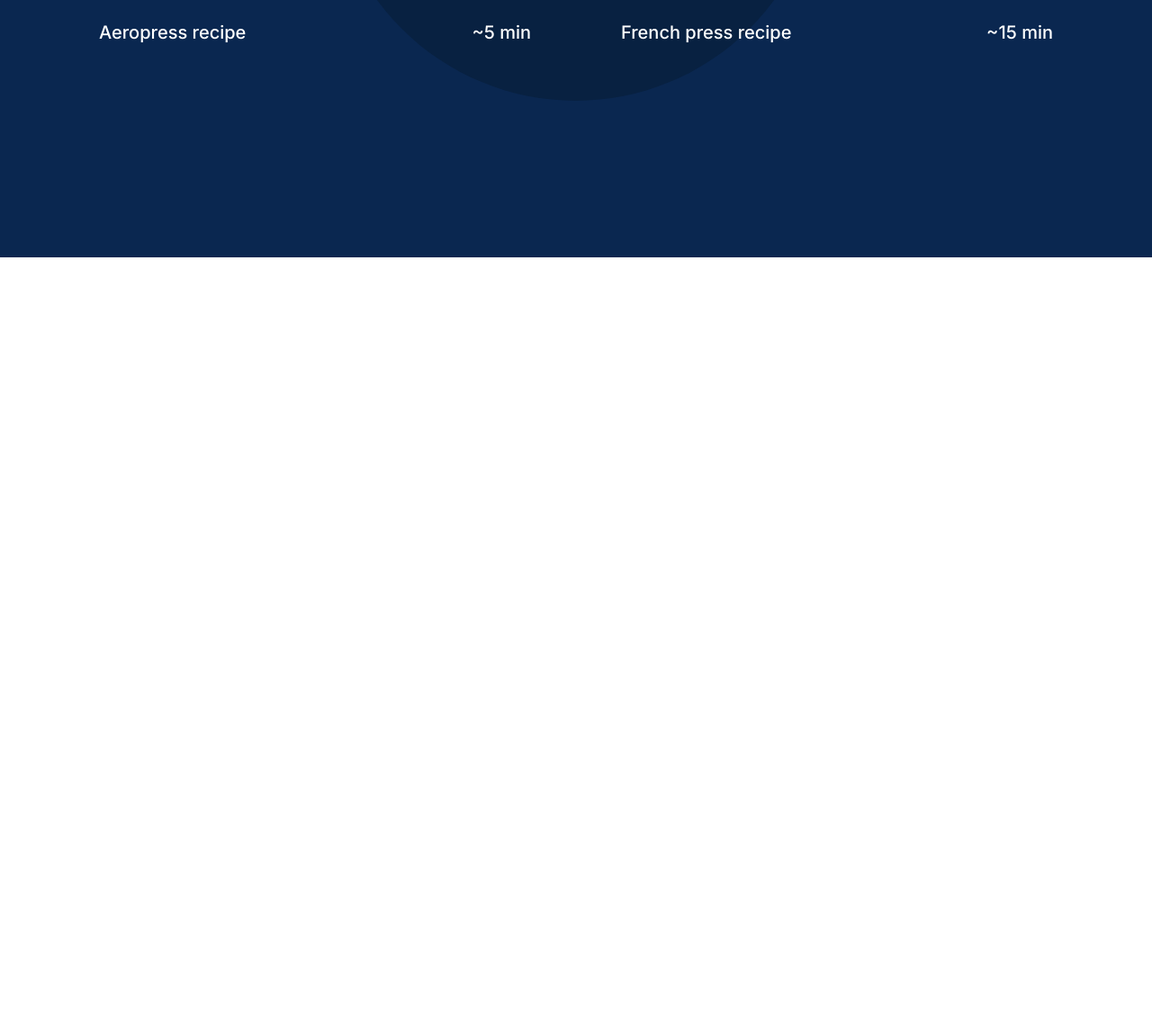
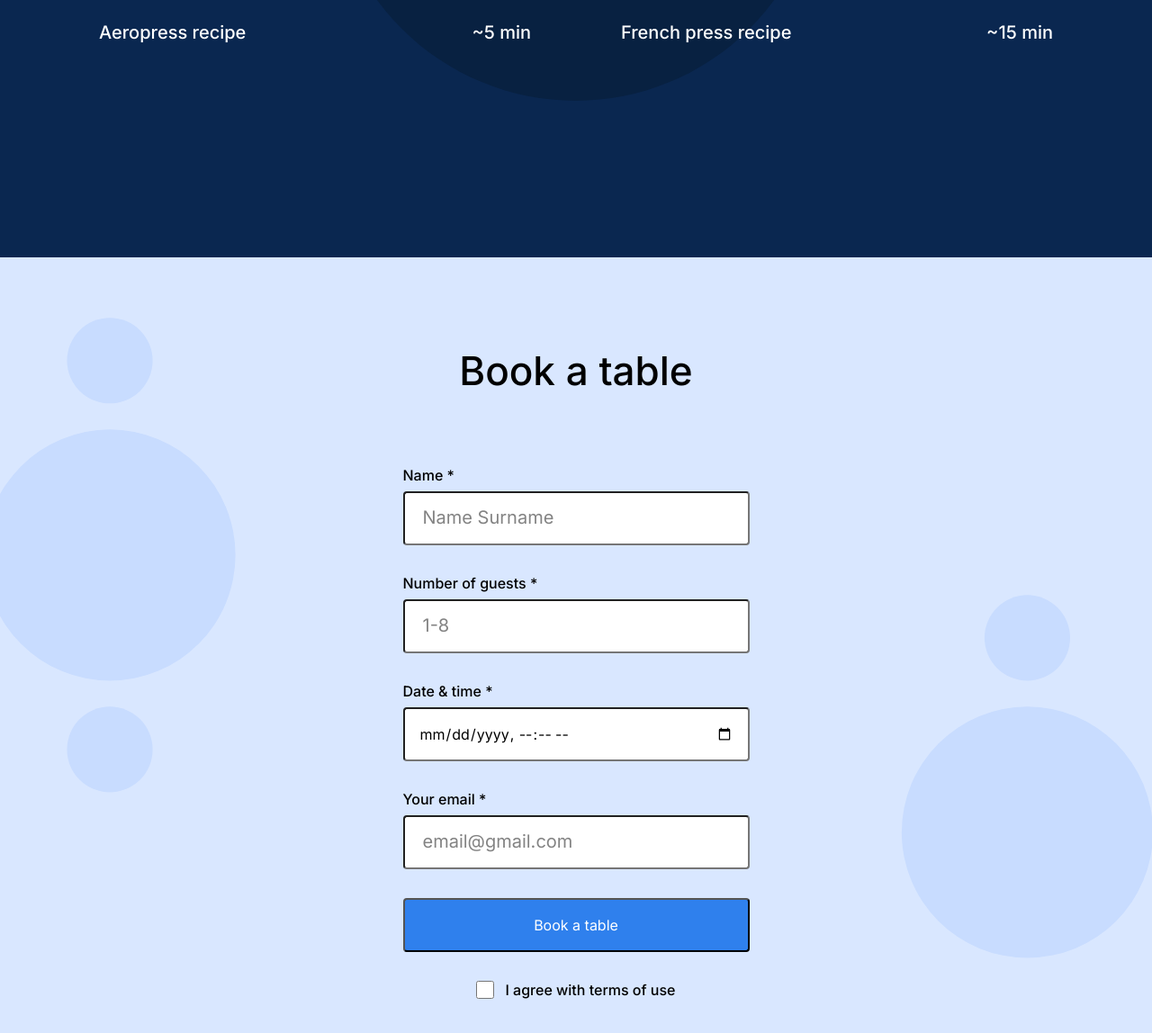
Before and after one commit to DomiNgeth1126/se_project_coffeeshop, a plain HTML site: page index.html in a window 1280 px wide. Shown: the part 1351-2499 px from the top of the page at 90% size. Before the commit the page ends 1637 px from the top, so only its background shows below. Drawn offline with Linux system fonts and the light colour scheme.

Commit message:
New updates to my project

```diff
--- a/index.html
+++ b/index.html
@@ -28,7 +28,7 @@
           />
           <ul class="nav__links">
             <li><a href="#recipes" class="nav__link">Recipes</a></li>
-            <li><a href="#table" class="nav__link">Book a table</a></li>
+            <li><a href="#reservation" class="nav__link">Book a table</a></li>
             <li><a href="#menu" class="nav__link">Menu</a></li>
             <li><a href="#contacts" class="nav__link">Contacts</a></li>
           </ul>
@@ -95,7 +95,53 @@
             </div>
           </div>
         </section>
-        <section id="table" class="table"></section>
+        <section id="reservation" class="reservation">
+          <h2 class="reservation__title">Book a table</h2>
+          <form action="" class="reservation__form form">
+            <fieldset class="form__fieldset">
+              <label id="name" class="form__label">
+                Name *
+                <input
+                  type="text"
+                  class="form__input"
+                  for="name"
+                  placeholder="Name Surname"
+                />
+              </label>
+              <label id="number" class="form__label">
+                Number of guests *
+                <input
+                  type="number"
+                  class="form__input"
+                  for="number"
+                  placeholder="1-8"
+                />
+              </label>
+              <label id="date-time" class="form__label">
+                Date & time *
+                <input
+                  type="datetime-local"
+                  class="form__input"
+                  for="date-time"
+                />
+              </label>
+              <label id="email" class="form__label">
+                Your email *
+                <input
+                  type="email"
+                  class="form__input"
+                  for="email"
+                  placeholder="email@gmail.com"
+                />
+              </label>
+            </fieldset>
+            <button class="form__button">Book a table</button>
+            <label id="checkbox" class="form__label form__label_type_checkbox">
+              <input type="checkbox" class="form__checkbox" for="checkbox" />
+              I agree with terms of use
+            </label>
+          </form>
+        </section>
         <section id="menu" class="menu"></section>
         <section id="contacts" class="contacts"></section>
       </main>
--- a/pages/index.css
+++ b/pages/index.css
@@ -146,7 +146,92 @@
   border: none;
 }
 
-.table {
+.reservation {
+  padding: 100px 0 120px;
+  background-color: #d9e7ff;
+  background-image: url(/images/background_reservation.svg);
+  background-position: center;
+  background-repeat: no-repeat;
+  background-size: cover;
+}
+
+.reservation__title {
+  margin: 0 0 80px;
+  text-align: center;
+  font-family: "Inter";
+  font-style: normal;
+  font-weight: 500;
+  font-size: 44px;
+  line-height: 52px;
+}
+
+.reservation__form {
+  margin: 0 auto;
+}
+
+.form {
+  max-width: 385px;
+}
+
+.form__fieldset {
+  padding: 0;
+  margin: 0;
+  border: none;
+}
+
+.form__label {
+  margin-bottom: 32px;
+  display: block;
+  font-family: "Inter";
+  font-style: normal;
+  font-weight: 500;
+  font-size: 16px;
+  line-height: 20px;
+}
+
+input[type="datetime-local"] {
+  padding: 1em;
+}
+
+.form__label_type_checkbox {
+  display: flex;
+  justify-content: center;
+}
+
+.form__input {
+  display: block;
+  padding: 0;
+  box-sizing: border-box;
+  width: 100%;
+  height: 60px;
+  border-radius: 4px;
+  margin-top: 8px;
+}
+
+input::-webkit-input-placeholder {
+  padding: 1em;
+  font-family: "Inter";
+  font-style: normal;
+  font-weight: normal;
+  font-size: 20px;
+  line-height: 30px;
+  color: #838383;
+}
+
+.form__button {
+  border-radius: 4px;
+  width: 100%;
+  height: 60px;
+  padding: 0;
+  margin-bottom: 32px;
+  background-color: #2f80ed;
+  color: #fff;
+}
+
+input[type="checkbox"] {
+  width: 20px;
+  height: 20px;
+  margin-right: 12px;
 }
 
 .menu {
```
